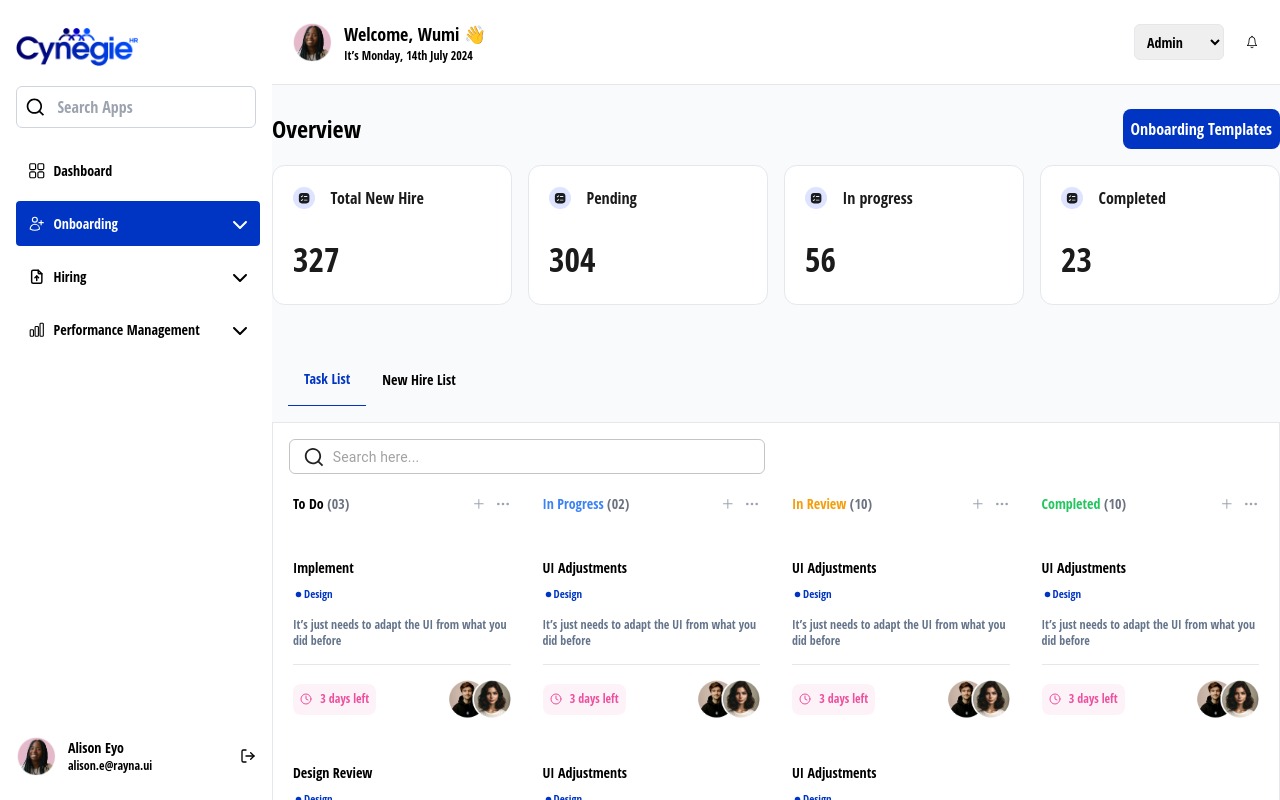
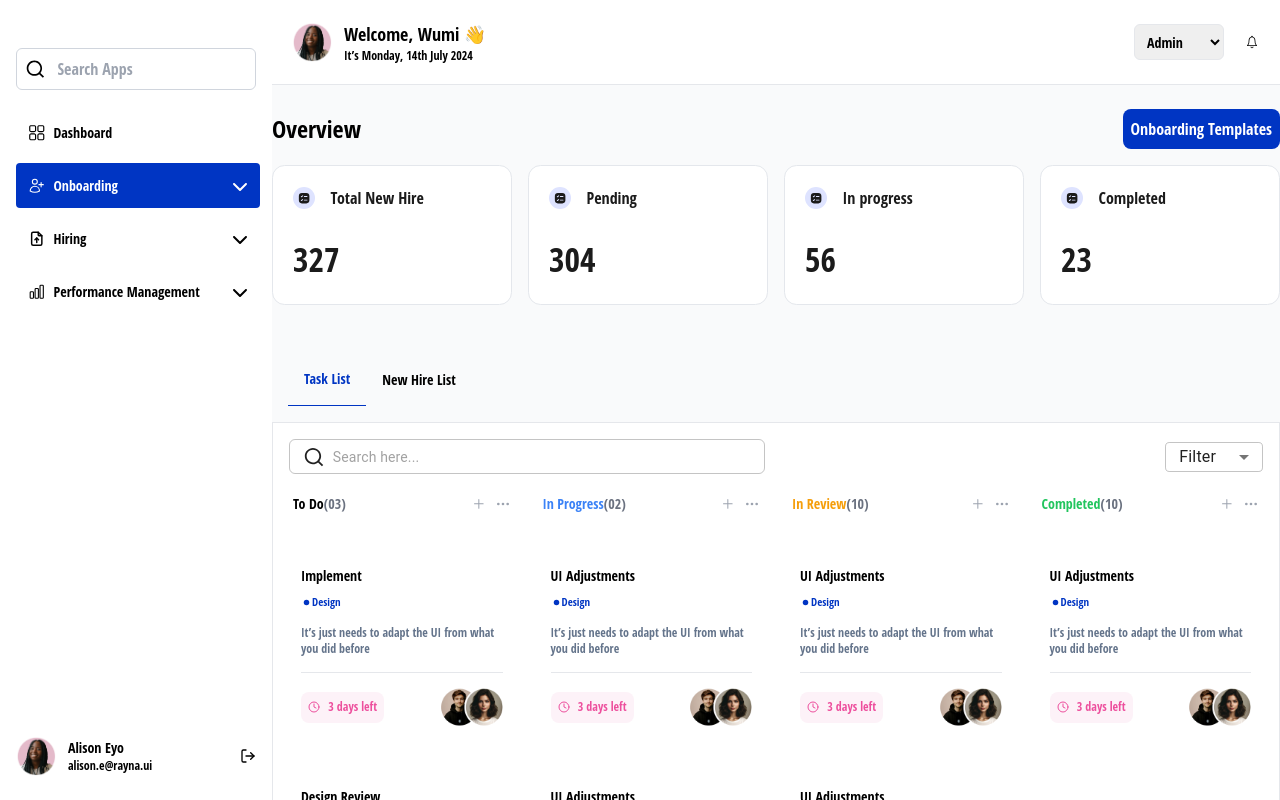
Before and after one commit to Cynegie-Hr-Organization/Cynegie-Frontend, a Next.js app: page /hr-admin/onboarding/overview in a window 1280 px wide. Built offline with nearby package versions, Linux system fonts and the light colour scheme; a web font is replaced by a local one.

Commit message:
Auto commit at 2024-11-23 21:54:55

```diff
--- a/app/(pages)/hr-admin/(pages)/onboarding/overview/page.tsx
+++ b/app/(pages)/hr-admin/(pages)/onboarding/overview/page.tsx
@@ -1,11 +1,12 @@
 'use client'
-import { Avatar, Stack, TextField } from "@mui/material"
+
+import { MenuItem, Select, Avatar, Stack, TextField } from "@mui/material"
 import OverViewSection from "./overview-section";
 import { ReactNode, Suspense } from "react";
 import { RiSearchLine } from "react-icons/ri";
 import { GoDotFill, GoPlus } from "react-icons/go";
 import { HiOutlineDotsHorizontal } from "react-icons/hi";
-import { LuClock } from "react-icons/lu";
+import { LuClock, LuListFilter } from "react-icons/lu";
 
 
 const OnBoardingPage = () => {
@@ -40,13 +41,19 @@ const OnBoardingPage = () => {
               }}
               placeholder='Search here...'
             />
-
-            {/* <button className="rounded-lg flex h-max border border-gray-300 bg-transparent">
-            <LuListFilter />  Filter
-            </button> */}
+            <Select
+              defaultValue='Filter'
+              className="flex items-center justify-center gap-x-2"
+              sx={{ height: '30px', borderRadius: '4.62px', pr: '15px' }}
+            >
+              <MenuItem value='Filter'>
+                <span>Filter</span>
+              </MenuItem>
+              <LuListFilter />
+            </Select>
           </div>
-          <div className="grid grid-cols-4 gap-8 p-1 mb-6">
-            <div>
+          <div className="grid grid-cols-4 gap-8 p-1 mb-6 overflow-scroll">
+            <div >
               <Taskhead title="to do" count="03" />
 
               <TaskItem taskTitle="implement" />
@@ -72,7 +79,7 @@ const OnBoardingPage = () => {
             </div>
           </div>
         </CardLayout>
-      </div>
+      </div >
     </Suspense >
   )
 }
@@ -80,7 +87,10 @@ const OnBoardingPage = () => {
 const Taskhead = ({ title, titleColor, count }: { title: string, titleColor?: string, count: string }) => {
   return (
     <div className="flex justify-between items-center">
-      <h3 className={`capitalize font-bold text-sm ${titleColor}`}>{title} <span className="font-normal text-gray-500">({count})</span></h3>
+      <h3 className={`capitalize font-bold text-sm ${titleColor}`}>
+        {title}
+        <span className="font-normal text-gray-500">({count})</span>
+      </h3>
       <div className="flex gap-x-2 text-gray-400">
         <GoPlus />
         <HiOutlineDotsHorizontal />
@@ -89,14 +99,22 @@ const Taskhead = ({ title, titleColor, count }: { title: string, titleColor?: st
   )
 }
 
-const TaskItem = ({ taskTitle }: { taskTitle: string }) => {
+const TaskItem = ({ taskTitle, draggable = true }: {
+  taskTitle?: string,
+  draggable?: boolean,
+  onDragStart?: () => void
+}) => {
+
+
   return (
-    <div className="text-xs mt-11 space-y-[14.67px]">
+    <div className="text-xs mt-11 space-y-[14.67px] p-2 rounded-xl"
+    draggable={draggable}
+    >
       <div className="space-y-2">
         <p className="capitalize text-sm font-semibold">{taskTitle}</p>
 
         <p className="flex items-center text-[11px] text-primary font-medium">
-          <GoDotFill /> <span>Design</span>
+          <GoDotFill /><span>Design</span>
         </p>
       </div>
       <p className="text-[#64748B]">It’s just needs to adapt the UI from what you did before</p>
--- a/app/(pages)/hr-admin/layout.tsx
+++ b/app/(pages)/hr-admin/layout.tsx
@@ -2,14 +2,18 @@
 
 import Header from "@/app/_components/shared/header";
 import Sidebar from "@/app/_components/shared/sidebar";
-import { ReactNode } from "react";
+import { ReactNode, useState } from "react";
 
 const AdminLayout = ({ children }: { children: ReactNode }) => {
+  const [toggleMenu, setToggleMenu] = useState(false);
+  const handleToggleMenu = () => setToggleMenu(!toggleMenu)
+
   return (
     <>
-      <Sidebar />
-      <div className="bg-[#F9FAFB] h-dvh overflow-y-scroll w-full xl:pl-[17rem]">
-        <Header />
+      <Sidebar setOpenMobileMenu={handleToggleMenu} openMobileMenu={toggleMenu} />
+      <div className="bg-[#F9FAFB] h-dvh overflow-y-scroll w-full xl:pl-[17rem] relative">
+        <div className={`bg-black bg-opacity-30 fixed inset-0 z-20 ${toggleMenu ? 'block' : 'hidden'}`}></div>
+        <Header onMenuClick={handleToggleMenu} />
 
         <main className="max-w-[1080px] 2xl:max-w-[1340px] 3xl:max-w-[1440px] mx-auto mt-6 px-4 xl:px-0">
           {children}
--- a/app/_components/shared/header/index.tsx
+++ b/app/_components/shared/header/index.tsx
@@ -1,9 +1,12 @@
 import { IoChevronBackOutline } from "react-icons/io5";
 import Image from "next/image";
+import { useRouter } from 'next/navigation';
 import { IoIosNotificationsOutline } from "react-icons/io";
 import { GiHamburgerMenu } from "react-icons/gi";
 
-const Header = () => {
+const Header = ({ onMenuClick, onNotificationClick }: { onNotificationClick?: () => void, onMenuClick: () => void }) => {
+  const route = useRouter();
+
   return (
     <div className="flex items-center justify-between p-5 md:border-b md:border-DreamyCloud md:bg-white">
       <div className="items-center hidden gap-3 xl:flex">
@@ -30,11 +33,11 @@ const Header = () => {
         <IoIosNotificationsOutline />
       </div>
 
-      <IoChevronBackOutline className="xl:hidden" />
+      <IoChevronBackOutline className="xl:hidden" onClick={() => route.back()} />
 
-      <div className="z-50 flex items-center justify-between gap-5 xl:hidden">
-        <IoIosNotificationsOutline />
-        <GiHamburgerMenu />
+      <div className="z-50 flex items-center gap-5 xl:hidden">
+        <IoIosNotificationsOutline onClick={onNotificationClick} />
+        <GiHamburgerMenu onClick={onMenuClick} />
       </div>
 
     </div>
--- a/app/_components/shared/sidebar/index.tsx
+++ b/app/_components/shared/sidebar/index.tsx
@@ -1,20 +1,20 @@
-import { Logo } from "@/public/image"
 import { FiLogOut } from "react-icons/fi"
 import Image from "next/image"
 import { RiSearchLine } from "react-icons/ri"
 import NavLinks from "./nav-links"
-import { useState } from "react"
+import { IoClose } from "react-icons/io5";
 
-const Sidebar = () => {
-	const [openMobileMenu] = useState<boolean>(false);
+const Sidebar = ({ openMobileMenu, setOpenMobileMenu }: { openMobileMenu: boolean, setOpenMobileMenu: () => void }) => {
+	// const [openMobileMenu] = useState<boolean>(false);
 
 	return (
 		<div
-			className={`${openMobileMenu ? 'flex animate-slideIn' : 'hidden animate-slideOut'}
-        xl:flex bg-white h-dvh z-50 fixed w-[272px] px-4 pt-7 flex-col justify-between`}>
+			className={`${openMobileMenu ? 'flex animate-in' : 'hidden animate-out'}
+        xl:flex bg-white h-dvh z-50 fixed w-[272px] px-4 pt-7 flex-col justify-between transition duration-500`}>
 
 			<div className="space-y-5">
-				<Image src={Logo} width={122} height={38} alt="logo" className="w-[122px] h-[38px]" />
+				<IoClose onClick={setOpenMobileMenu} className="block xl:hidden place-self-end" />
+				<Image src='/image/logo.png' width={122} height={38} alt="logo" className="hidden  w-[122px] h-[38px]" />
 
 				<div className="border border-[#D0D5DD] w-[240px] flex items-center gap-3 p-2 rounded-[6px] focus-within:border-primary hover:border-primary duration-300 transition">
 					<RiSearchLine className="text-2xl" />
--- a/app/globals.css
+++ b/app/globals.css
@@ -1,5 +1,3 @@
-
-
 @tailwind base;
 @tailwind components;
 @tailwind utilities;
--- a/package.json
+++ b/package.json
@@ -24,6 +24,7 @@
     "next": "15.0.3",
     "radix-ui": "^1.0.1",
     "react": "18.2.0",
+    "react-dnd": "^16.0.1",
     "react-dom": "18.2.0",
     "react-icons": "^5.3.0",
     "react-select": "^5.8.3",
```
Also changed, not shown: 1 other file (tests, documents, lock files or other folders).
